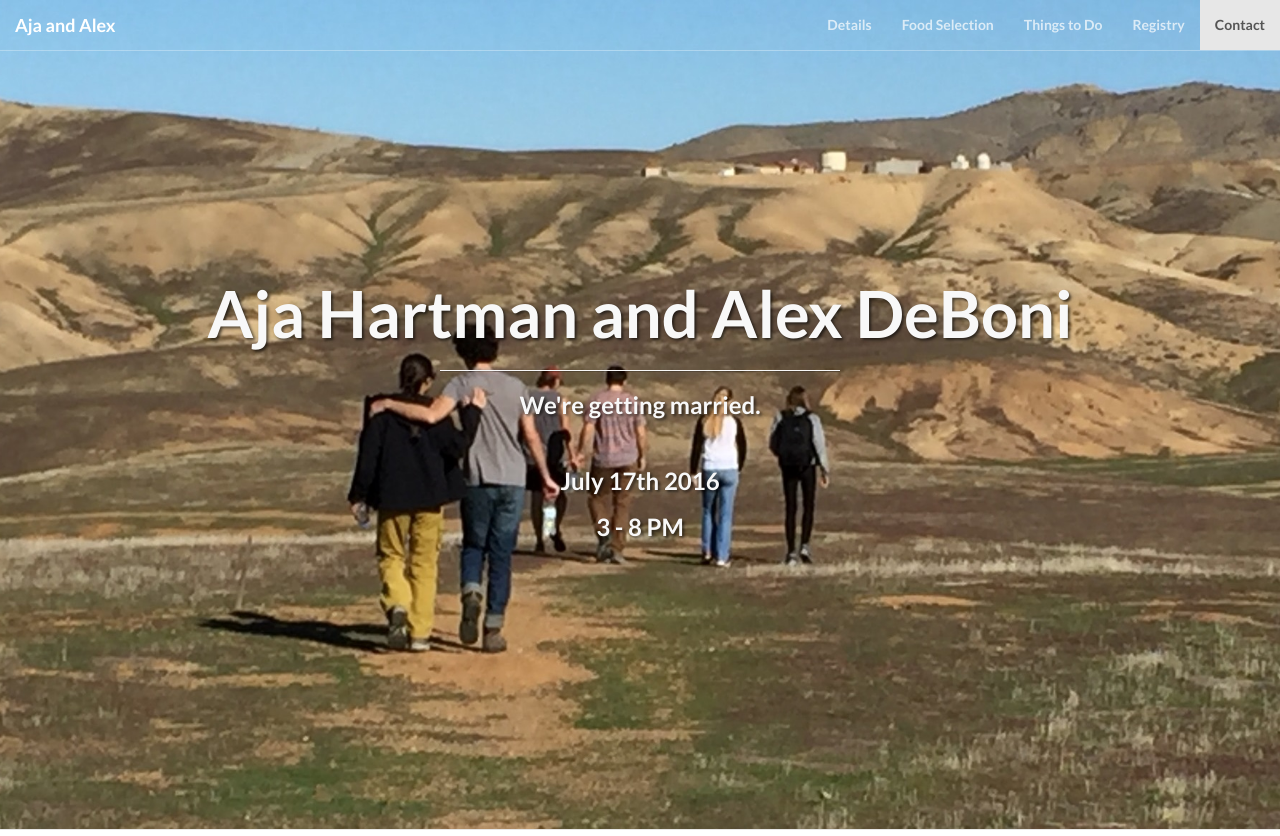
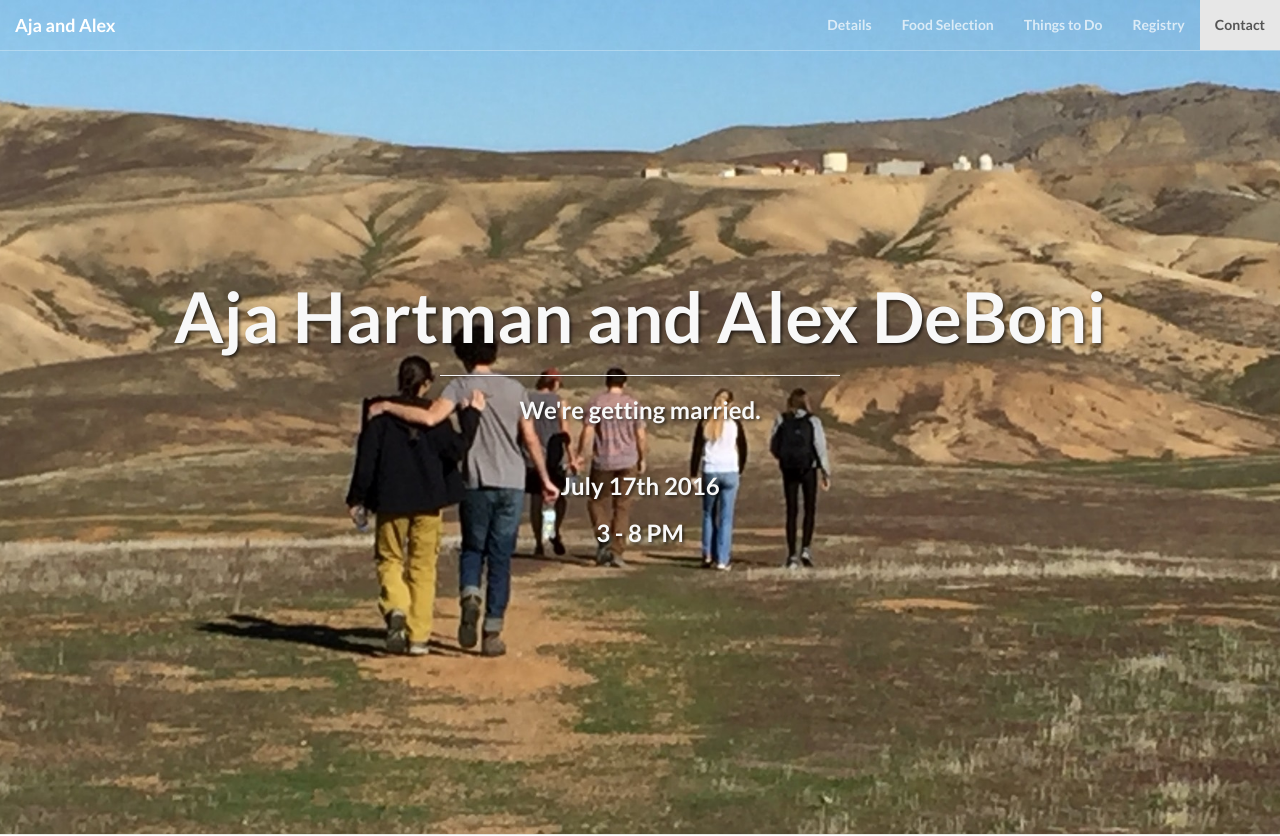
Before and after one commit to adeboni/alexandaja, a plain HTML site: page index.html in a window 1280 px wide. Shown: the top 836 px of the page. Drawn offline with Linux system fonts and the light colour scheme.

Commit message:
Updated javascript

```diff
--- a/index.html
+++ b/index.html
@@ -371,7 +371,6 @@
 
     <!-- Plugin JavaScript -->
     <script src="js/jquery.easing.min.js"></script>
-    <script src="js/jquery.fittext.js"></script>
 
     <!-- Custom JavaScript -->
     <script src="js/site.js"></script>
--- a/js/jquery.fittext.js
+++ /dev/null
@@ -1,43 +0,0 @@
-/*global jQuery */
-/*!
-* FitText.js 1.2
-*
-* Copyright 2011, Dave Rupert http://daverupert.com
-* Released under the WTFPL license
-* http://sam.zoy.org/wtfpl/
-*
-* Date: Thu May 05 14:23:00 2011 -0600
-*/
-
-(function( $ ){
-
-  $.fn.fitText = function( kompressor, options ) {
-
-    // Setup options
-    var compressor = kompressor || 1,
-        settings = $.extend({
-          'minFontSize' : Number.NEGATIVE_INFINITY,
-          'maxFontSize' : Number.POSITIVE_INFINITY
-        }, options);
-
-    return this.each(function(){
-
-      // Store the object
-      var $this = $(this);
-
-      // Resizer() resizes items based on the object width divided by the compressor * 10
-      var resizer = function () {
-        $this.css('font-size', Math.max(Math.min($this.width() / (compressor*10), parseFloat(settings.maxFontSize)), parseFloat(settings.minFontSize)));
-      };
-
-      // Call once to set.
-      resizer();
-
-      // Call on resize. Opera debounces their resize by default.
-      $(window).on('resize.fittext orientationchange.fittext', resizer);
-
-    });
-
-  };
-
-})( jQuery );
```
Also changed, not shown: js/jquery.easing.min.js (+1 -44 lines).
